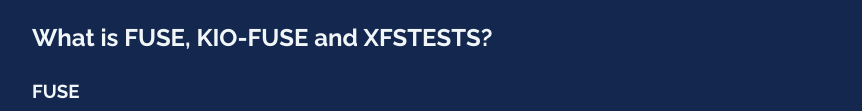
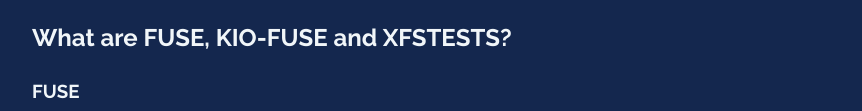
Before and after one commit to bhumitattarde/blog.bhumit.net, a Gatsby site: page /patching-xfstest-for-fuse-support/ in a window 1280 px wide. Shown: the part 781-892 px from the top of the page, without its empty margins (208-1070 px from the left). Built offline with nearby package versions, Linux system fonts and the light colour scheme; Gatsby itself is replaced by a stand-in of ours.

Commit message:
fix: fix typo in GSoC blog 1

```diff
--- a/content/blog/patching-xfstest-for-fuse-support/index.md
+++ b/content/blog/patching-xfstest-for-fuse-support/index.md
@@ -15,7 +15,7 @@ File systems are one of the most critical parts of an operating system and the r
 
 File systems evolve constantly to complement the ever-changing technological landscape. They add new features, modify existing ones, try to introduce unique concepts making the codebase increasingly complex and sometimes unstable. Which, in turn, leads to a plethora of bugs -- like most software. What makes this problem particularly exasperating when dealing with file systems is the fact that finding and fixing bugs in file systems is very hard, evident from the fact that 50% of the file system bugs take more than a year to be fixed.<sup><a href="https://dl.acm.org/doi/10.1145/2619090">ref</a></sup> This makes thoroughly testing file systems and associated programs a high priority affair. Unfortunately and to no one’s surprise, testing file systems is very hard as well. [Learning from XFSTESTS (N Aota, K Kono)](https://www.jstage.jst.go.jp/article/transinf/E102.D/2/E102.D_2018EDP7006/_article/-char/en) does a very good job of explaining the reasons behind it.
 
-## What is FUSE, KIO-FUSE and XFSTESTS?
+## What are FUSE, KIO-FUSE and XFSTESTS?
 
 ### FUSE
 FUSE stands for 'Filesystem in USErspace'. FUSE let's you create your own file systems without ever having to touch kernel code! Pretty neat, right? It does this by essentially acting as a bridge between your file system logic and kernel operations. A lot of innovative FUSE file systems exist, visit [this WikiPedia link](https://en.wikipedia.org/wiki/Filesystem_in_Userspace#Applications) to see some of the popular ones.
```
